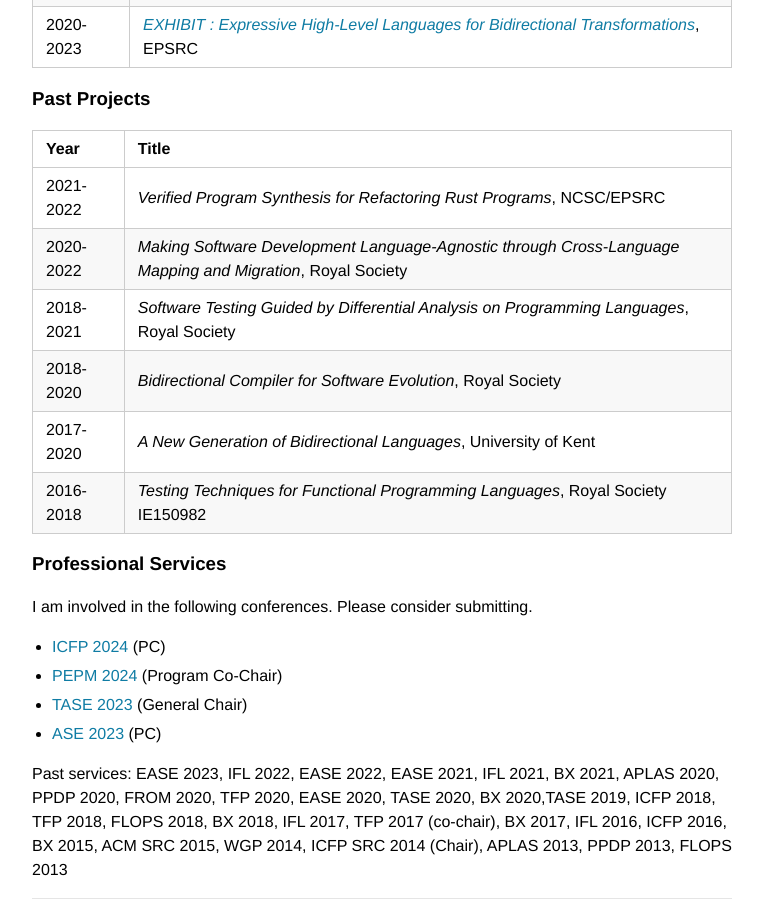
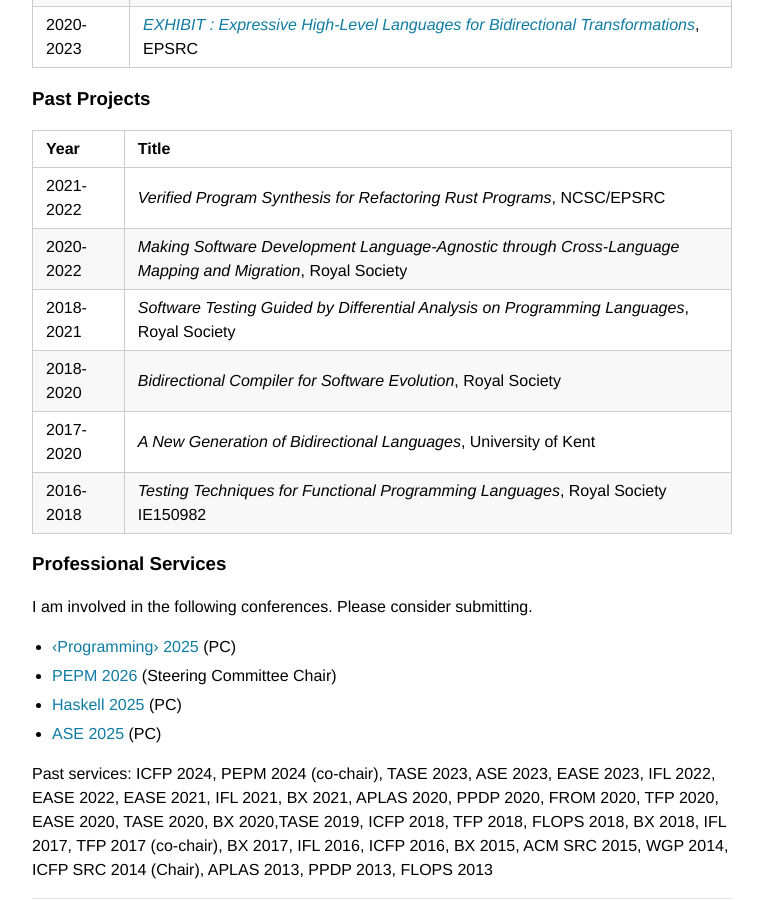
Before and after one commit to mengwangoxf/mengwangoxf.github.io, a Jekyll site: the page built from research.md, in a window 1280 px wide and 900 px high, scrolled down 664 px. Shown: the whole window, without its empty margins (258-1021 px from the left). Built offline with Jekyll 4.4.1, drawn with Linux system fonts in a browser that asks for light colours.

Commit message:
Update research.md

```diff
--- a/research.md
+++ b/research.md
@@ -34,11 +34,11 @@ Year | Title
 
 I am involved in the following conferences. Please consider submitting.
 
-* [ICFP 2024](https://conf.researchr.org/home/icfp-2024) (PC)
-* [PEPM 2024](https://popl24.sigplan.org/home/pepm-2024) (Program Co-Chair)
-* [TASE 2023](https://bristolpl.github.io/tase2023/) (General Chair)
-* [ASE 2023](https://conf.researchr.org/home/ase-2023) (PC)
+* [‹Programming› 2025](https://2025.programming-conference.org/) (PC)
+* [PEPM 2026](https://popl24.sigplan.org/home/pepm-2024) (Steering Committee Chair)
+* [Haskell 2025](https://conf.researchr.org/home/icfp-splash-2025/haskellsymp-2025) (PC)
+* [ASE 2025](https://conf.researchr.org/home/ase-2025) (PC)
 
-Past services: EASE 2023, IFL 2022, EASE 2022, EASE 2021, IFL 2021, BX 2021, APLAS 2020, PPDP 2020, FROM 2020, TFP 2020, EASE 2020, TASE 2020, BX 2020,TASE 2019, ICFP 2018, TFP 2018, FLOPS 2018, BX 2018, IFL 2017, TFP 2017 (co-chair), BX 2017, IFL 2016, ICFP 2016, BX 2015, ACM SRC 2015, WGP 2014, ICFP SRC 2014 (Chair), APLAS 2013, PPDP 2013, FLOPS 2013
+Past services: ICFP 2024, PEPM 2024 (co-chair), TASE 2023, ASE 2023, EASE 2023, IFL 2022, EASE 2022, EASE 2021, IFL 2021, BX 2021, APLAS 2020, PPDP 2020, FROM 2020, TFP 2020, EASE 2020, TASE 2020, BX 2020,TASE 2019, ICFP 2018, TFP 2018, FLOPS 2018, BX 2018, IFL 2017, TFP 2017 (co-chair), BX 2017, IFL 2016, ICFP 2016, BX 2015, ACM SRC 2015, WGP 2014, ICFP SRC 2014 (Chair), APLAS 2013, PPDP 2013, FLOPS 2013
 
 ---
```
